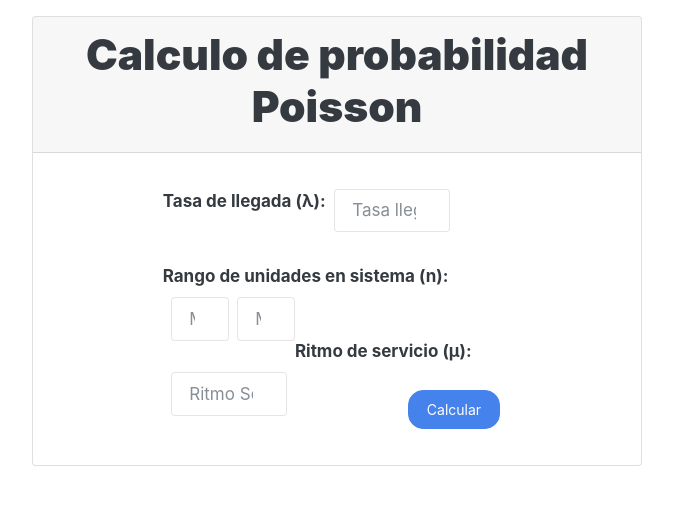
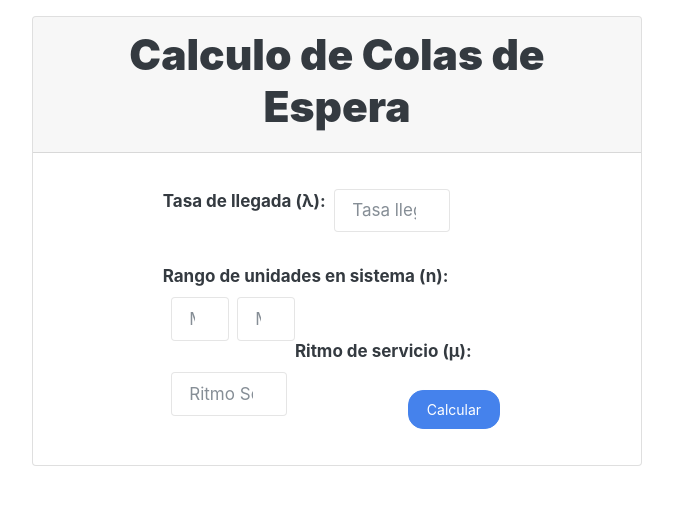
Before and after one commit to ShadowNox96/problemasestadisticos, a Flask app: page /mm1 in a window 1280 px wide. Shown: the part 57-562 px from the top of the page, without its empty margins (303-976 px from the left). Run offline with Flask 2, Linux system fonts and the light colour scheme; some libraries are stand-ins or nearby versions.

Commit message:
Errores corregidos, version final del proyecto

```diff
--- a/funciones.py
+++ b/funciones.py
@@ -72,11 +72,11 @@ def mm1Ls(rservicio, tllegada):
 
 
 def nUnidadesSistema(tllegada, rservicio, n1, n2):
-    rango = range(n1, n2, 1)
+    rango = range(n1, n2+1, 1)
     result = []
 
     for x in rango:
-        pn = (1-(tllegada/rservicio)) * (tllegada/rservicio) * x
+        pn = (1-(tllegada/rservicio)) * (tllegada/rservicio) ** x
         result.append([x, pn])
 
     return result
--- a/templates/colasmm1.html
+++ b/templates/colasmm1.html
@@ -1,13 +1,13 @@
 {% extends 'index.html' %}
 {% block title %}
-<title>Poisson</title>
+<title>Colas de espera</title>
 {% endblock %}
 
 {% block content %}
 <div class="container col-md-6 offset-md-3 ">
     <div class="card mt-3">
         <div class="card-header">
-            <h1 class="col-md text-center"><b>Calculo de probabilidad Poisson</b></h1>
+            <h1 class="col-md text-center"><b>Calculo de Colas de Espera</b></h1>
         </div>
         <div class="card-body">
 
--- a/templates/resultPoisson.html
+++ b/templates/resultPoisson.html
@@ -58,7 +58,7 @@
         }
 
       var options = {
-        title: 'Grafica Distribucion Hipergeometrica',
+        title: 'Grafica Distribucion Poisson',
         curveType: 'function',
         legend: { position: 'bottom' }
       };
```
